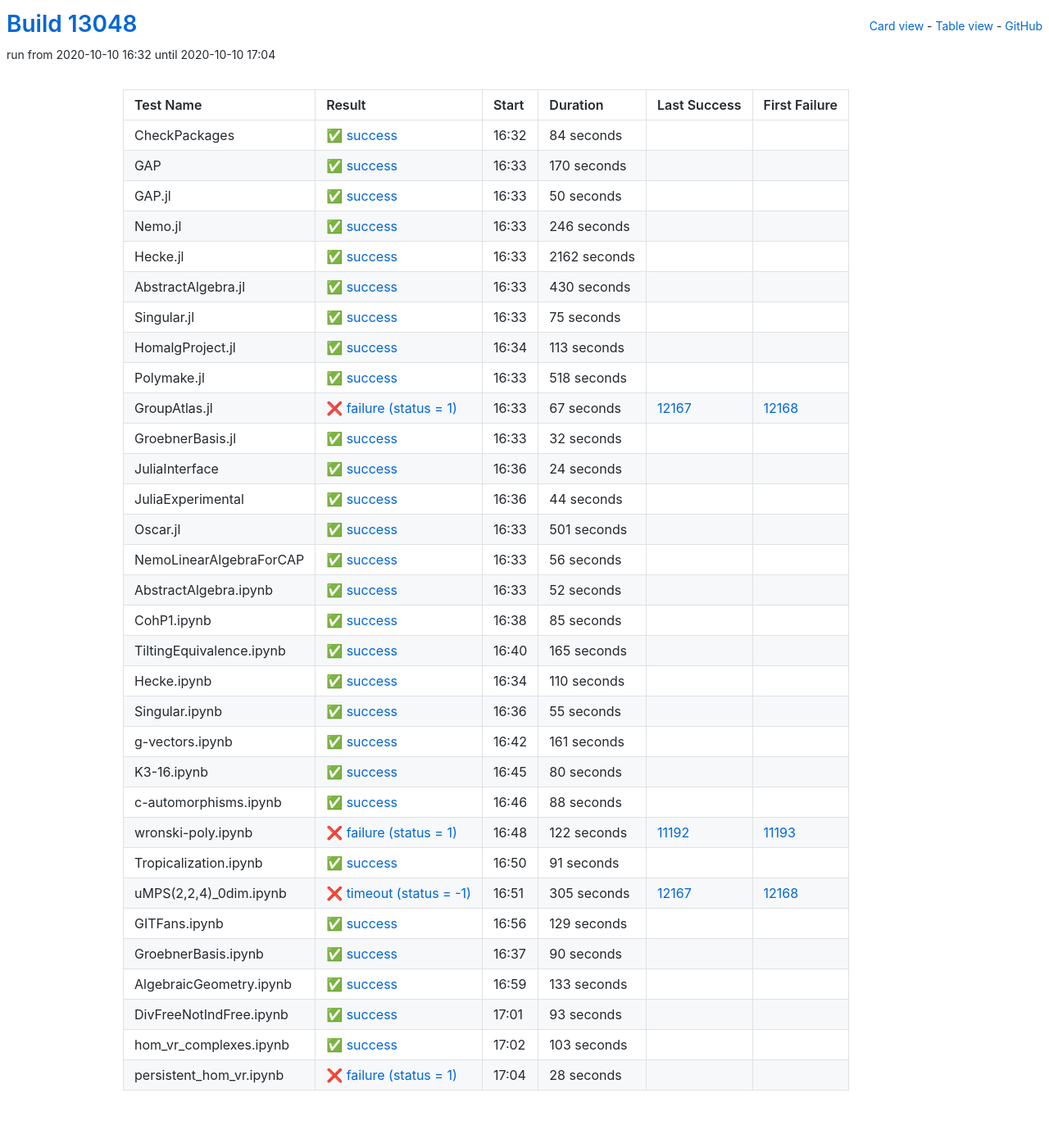
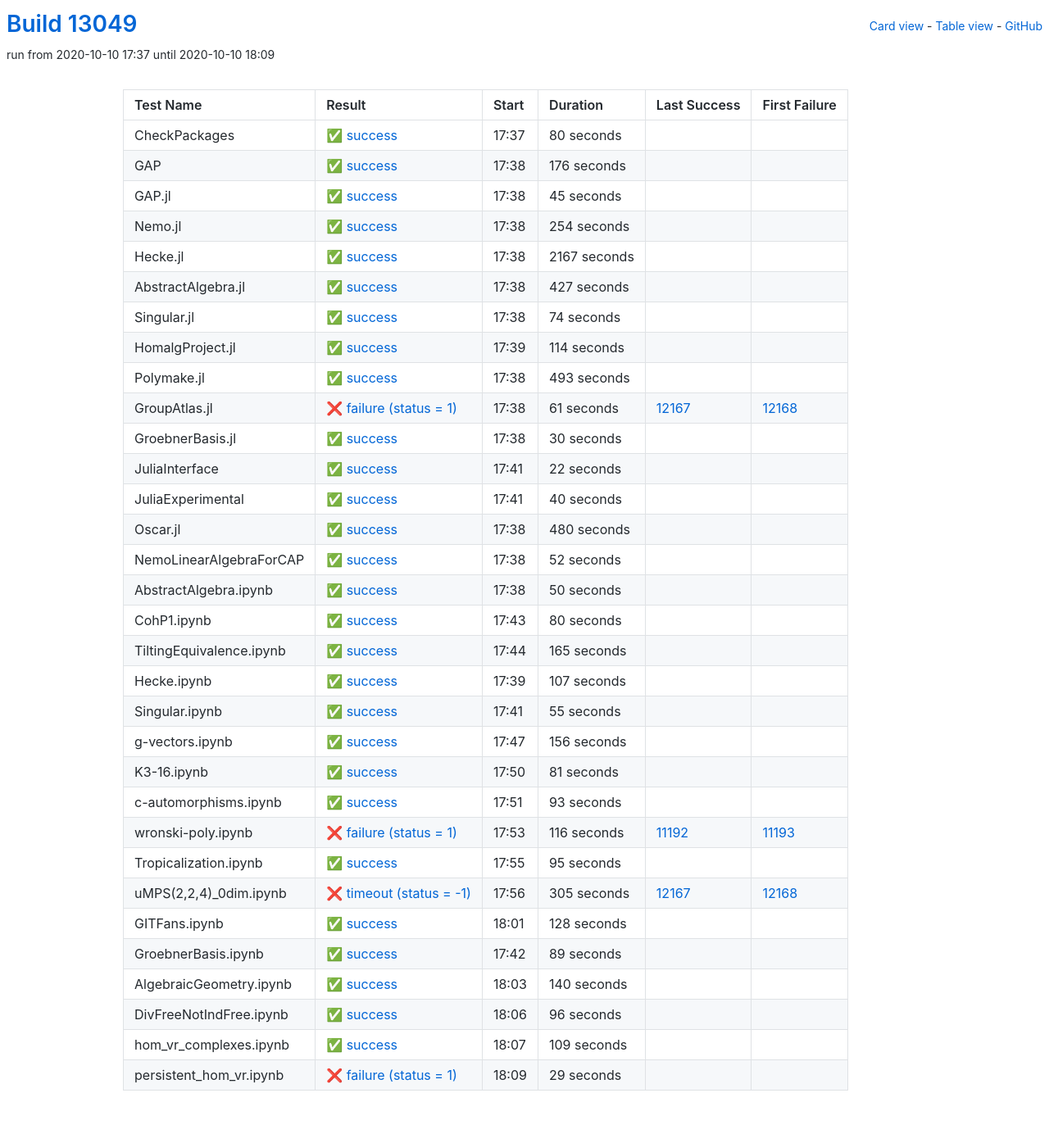
Before and after one commit to oscar-system/oscar-ci-status, a Jekyll site: the page built from table.html, in a window 1280 px wide. Shown: the whole page at 82% size. Built offline with Jekyll 4.4.1, drawn with Linux system fonts in a browser that asks for light colours.

Commit message:
Build #13049

```diff
--- a/_data/ci.yml
+++ b/_data/ci.yml
@@ -1,6 +1,6 @@
 ---
-build: 13048
-build_url: https://oscarci.mathematik.uni-kl.de/job/oscar/13048/
+build: 13049
+build_url: https://oscarci.mathematik.uni-kl.de/job/oscar/13049/
 job: oscar
 organization: oscar-system
 repo: oscar-ci-status
@@ -8,32 +8,188 @@
 tests:
 - name: CheckPackages
   id: checkpackages
-  log: https://oscarci.mathematik.uni-kl.de/job/oscar/13048/artifact/logs/build-13048/CheckPackages.log
-  start: 2020-10-10 16:32
+  log: https://oscarci.mathematik.uni-kl.de/job/oscar/13049/artifact/logs/build-13049/CheckPackages.log
+  start: 2020-10-10 17:37
   success: true
   exitcode: 0
   status: success
-  duration: 84
+  duration: 80
   last_success: false
   last_success_url:
   first_failure: false
   first_failure_url:
 - name: GAP
   id: gap
-  log: https://oscarci.mathematik.uni-kl.de/job/oscar/13048/artifact/logs/build-13048/GAP.log
-  start: 2020-10-10 16:33
+  log: https://oscarci.mathematik.uni-kl.de/job/oscar/13049/artifact/logs/build-13049/GAP.log
+  start: 2020-10-10 17:38
   success: true
   exitcode: 0
   status: success
-  duration: 170
+  duration: 176
   last_success: false
   last_success_url:
   first_failure: false
   first_failure_url:
 - name: GAP.jl
   id: gap-jl
-  log: https://oscarci.mathematik.uni-kl.de/job/oscar/13048/artifact/logs/build-13048/GAP.jl.log
-  start: 2020-10-10 16:33
+  log: https://oscarci.mathematik.uni-kl.de/job/oscar/13049/artifact/logs/build-13049/GAP.jl.log
+  start: 2020-10-10 17:38
+  success: true
+  exitcode: 0
+  status: success
+  duration: 45
+  last_success: false
+  last_success_url:
+  first_failure: false
+  first_failure_url:
+- name: Nemo.jl
+  id: nemo-jl
+  log: https://oscarci.mathematik.uni-kl.de/job/oscar/13049/artifact/logs/build-13049/Nemo.jl.log
+  start: 2020-10-10 17:38
+  success: true
+  exitcode: 0
+  status: success
+  duration: 254
+  last_success: false
+  last_success_url:
+  first_failure: false
+  first_failure_url:
+- name: Hecke.jl
+  id: hecke-jl
+  log: https://oscarci.mathematik.uni-kl.de/job/oscar/13049/artifact/logs/build-13049/Hecke.jl.log
+  start: 2020-10-10 17:38
+  success: true
+  exitcode: 0
+  status: success
+  duration: 2167
+  last_success: false
+  last_success_url:
+  first_failure: false
+  first_failure_url:
+- name: AbstractAlgebra.jl
+  id: abstractalgebra-jl
+  log: https://oscarci.mathematik.uni-kl.de/job/oscar/13049/artifact/logs/build-13049/AbstractAlgebra.jl.log
+  start: 2020-10-10 17:38
+  success: true
+  exitcode: 0
+  status: success
+  duration: 427
+  last_success: false
+  last_success_url:
+  first_failure: false
+  first_failure_url:
+- name: Singular.jl
+  id: singular-jl
+  log: https://oscarci.mathematik.uni-kl.de/job/oscar/13049/artifact/logs/build-13049/Singular.jl.log
+  start: 2020-10-10 17:38
+  success: true
+  exitcode: 0
+  status: success
+  duration: 74
+  last_success: false
+  last_success_url:
+  first_failure: false
+  first_failure_url:
+- name: HomalgProject.jl
+  id: homalgproject-jl
+  log: https://oscarci.mathematik.uni-kl.de/job/oscar/13049/artifact/logs/build-13049/HomalgProject.jl.log
+  start: 2020-10-10 17:39
+  success: true
+  exitcode: 0
+  status: success
+  duration: 114
+  last_success: false
+  last_success_url:
+  first_failure: false
+  first_failure_url:
+- name: Polymake.jl
+  id: polymake-jl
+  log: https://oscarci.mathematik.uni-kl.de/job/oscar/13049/artifact/logs/build-13049/Polymake.jl.log
+  start: 2020-10-10 17:38
+  success: true
+  exitcode: 0
+  status: success
+  duration: 493
+  last_success: false
+  last_success_url:
+  first_failure: false
+  first_failure_url:
+- name: GroupAtlas.jl
+  id: groupatlas-jl
+  log: https://oscarci.mathematik.uni-kl.de/job/oscar/13049/artifact/logs/build-13049/GroupAtlas.jl.log
+  start: 2020-10-10 17:38
+  success: false
+  exitcode: 1
+  status: failure
+  duration: 61
+  last_success: 12167
+  last_success_url: https://oscarci.mathematik.uni-kl.de/job/oscar/12167/
+  first_failure: 12168
+  first_failure_url: https://oscarci.mathematik.uni-kl.de/job/oscar/12168/
+- name: GroebnerBasis.jl
+  id: groebnerbasis-jl
+  log: https://oscarci.mathematik.uni-kl.de/job/oscar/13049/artifact/logs/build-13049/GroebnerBasis.jl.log
+  start: 2020-10-10 17:38
+  success: true
+  exitcode: 0
+  status: success
+  duration: 30
+  last_success: false
+  last_success_url:
+  first_failure: false
+  first_failure_url:
+- name: JuliaInterface
+  id: juliainterface
+  log: https://oscarci.mathematik.uni-kl.de/job/oscar/13049/artifact/logs/build-13049/JuliaInterface.log
+  start: 2020-10-10 17:41
+  success: true
+  exitcode: 0
+  status: success
+  duration: 22
+  last_success: false
+  last_success_url:
+  first_failure: false
+  first_failure_url:
+- name: JuliaExperimental
+  id: juliaexperimental
+  log: https://oscarci.mathematik.uni-kl.de/job/oscar/13049/artifact/logs/build-13049/JuliaExperimental.log
+  start: 2020-10-10 17:41
+  success: true
+  exitcode: 0
+  status: success
+  duration: 40
+  last_success: false
+  last_success_url:
+  first_failure: false
+  first_failure_url:
+- name: Oscar.jl
+  id: oscar-jl
+  log: https://oscarci.mathematik.uni-kl.de/job/oscar/13049/artifact/logs/build-13049/Oscar.jl.log
+  start: 2020-10-10 17:38
+  success: true
+  exitcode: 0
+  status: success
+  duration: 480
+  last_success: false
+  last_success_url:
+  first_failure: false
+  first_failure_url:
+- name: NemoLinearAlgebraForCAP
+  id: nemolinearalgebraforcap
+  log: https://oscarci.mathematik.uni-kl.de/job/oscar/13049/artifact/logs/build-13049/NemoLinearAlgebraForCAP.log
+  start: 2020-10-10 17:38
+  success: true
+  exitcode: 0
+  status: success
+  duration: 52
+  last_success: false
+  last_success_url:
+  first_failure: false
+  first_failure_url:
+- name: AbstractAlgebra.ipynb
+  id: abstractalgebra-ipynb
+  log: https://oscarci.mathematik.uni-kl.de/job/oscar/13049/artifact/logs/build-13049/AbstractAlgebra.ipynb.log
+  start: 2020-10-10 17:38
   success: true
   exitcode: 0
   status: success
@@ -42,178 +198,22 @@
   last_success_url:
   first_failure: false
   first_failure_url:
-- name: Nemo.jl
-  id: nemo-jl
-  log: https://oscarci.mathematik.uni-kl.de/job/oscar/13048/artifact/logs/build-13048/Nemo.jl.log
-  start: 2020-10-10 16:33
+- name: CohP1.ipynb
+  id: cohp1-ipynb
+  log: https://oscarci.mathematik.uni-kl.de/job/oscar/13049/artifact/logs/build-13049/CohP1.ipynb.log
+  start: 2020-10-10 17:43
   success: true
   exitcode: 0
   status: success
-  duration: 246
-  last_success: false
-  last_success_url:
-  first_failure: false
-  first_failure_url:
-- name: Hecke.jl
-  id: hecke-jl
-  log: https://oscarci.mathematik.uni-kl.de/job/oscar/13048/artifact/logs/build-13048/Hecke.jl.log
-  start: 2020-10-10 16:33
-  success: true
-  exitcode: 0
-  status: success
-  duration: 2162
-  last_success: false
-  last_success_url:
-  first_failure: false
-  first_failure_url:
-- name: AbstractAlgebra.jl
-  id: abstractalgebra-jl
-  log: https://oscarci.mathematik.uni-kl.de/job/oscar/13048/artifact/logs/build-13048/AbstractAlgebra.jl.log
-  start: 2020-10-10 16:33
-  success: true
-  exitcode: 0
-  status: success
-  duration: 430
-  last_success: false
-  last_success_url:
-  first_failure: false
-  first_failure_url:
-- name: Singular.jl
-  id: singular-jl
-  log: https://oscarci.mathematik.uni-kl.de/job/oscar/13048/artifact/logs/build-13048/Singular.jl.log
-  start: 2020-10-10 16:33
-  success: true
-  exitcode: 0
-  status: success
-  duration: 75
-  last_success: false
-  last_success_url:
-  first_failure: false
-  first_failure_url:
-- name: HomalgProject.jl
-  id: homalgproject-jl
-  log: https://oscarci.mathematik.uni-kl.de/job/oscar/13048/artifact/logs/build-13048/HomalgProject.jl.log
-  start: 2020-10-10 16:34
-  success: true
-  exitcode: 0
-  status: success
-  duration: 113
-  last_success: false
-  last_success_url:
-  first_failure: false
-  first_failure_url:
-- name: Polymake.jl
-  id: polymake-jl
-  log: https://oscarci.mathematik.uni-kl.de/job/oscar/13048/artifact/logs/build-13048/Polymake.jl.log
-  start: 2020-10-10 16:33
-  success: true
-  exitcode: 0
-  status: success
-  duration: 518
-  last_success: false
-  last_success_url:
-  first_failure: false
-  first_failure_url:
-- name: GroupAtlas.jl
-  id: groupatlas-jl
-  log: https://oscarci.mathematik.uni-kl.de/job/oscar/13048/artifact/logs/build-13048/GroupAtlas.jl.log
-  start: 2020-10-10 16:33
-  success: false
-  exitcode: 1
-  status: failure
-  duration: 67
-  last_success: 12167
-  last_success_url: https://oscarci.mathematik.uni-kl.de/job/oscar/12167/
-  first_failure: 12168
-  first_failure_url: https://oscarci.mathematik.uni-kl.de/job/oscar/12168/
-- name: GroebnerBasis.jl
-  id: groebnerbasis-jl
-  log: https://oscarci.mathematik.uni-kl.de/job/oscar/13048/artifact/logs/build-13048/GroebnerBasis.jl.log
-  start: 2020-10-10 16:33
-  success: true
-  exitcode: 0
-  status: success
-  duration: 32
-  last_success: false
-  last_success_url:
-  first_failure: false
-  first_failure_url:
-- name: JuliaInterface
-  id: juliainterface
-  log: https://oscarci.mathematik.uni-kl.de/job/oscar/13048/artifact/logs/build-13048/JuliaInterface.log
-  start: 2020-10-10 16:36
-  success: true
-  exitcode: 0
-  status: success
-  duration: 24
-  last_success: false
-  last_success_url:
-  first_failure: false
-  first_failure_url:
-- name: JuliaExperimental
-  id: juliaexperimental
-  log: https://oscarci.mathematik.uni-kl.de/job/oscar/13048/artifact/logs/build-13048/JuliaExperimental.log
-  start: 2020-10-10 16:36
-  success: true
-  exitcode: 0
-  status: success
-  duration: 44
-  last_success: false
-  last_success_url:
-  first_failure: false
-  first_failure_url:
-- name: Oscar.jl
-  id: oscar-jl
-  log: https://oscarci.mathematik.uni-kl.de/job/oscar/13048/artifact/logs/build-13048/Oscar.jl.log
-  start: 2020-10-10 16:33
-  success: true
-  exitcode: 0
-  status: success
-  duration: 501
-  last_success: false
-  last_success_url:
-  first_failure: false
-  first_failure_url:
-- name: NemoLinearAlgebraForCAP
-  id: nemolinearalgebraforcap
-  log: https://oscarci.mathematik.uni-kl.de/job/oscar/13048/artifact/logs/build-13048/NemoLinearAlgebraForCAP.log
-  start: 2020-10-10 16:33
-  success: true
-  exitcode: 0
-  status: success
-  duration: 56
-  last_success: false
-  last_success_url:
-  first_failure: false
-  first_failure_url:
-- name: AbstractAlgebra.ipynb
-  id: abstractalgebra-ipynb
-  log: https://oscarci.mathematik.uni-kl.de/job/oscar/13048/artifact/logs/build-13048/AbstractAlgebra.ipynb.log
-  start: 2020-10-10 16:33
-  success: true
-  exitcode: 0
-  status: success
-  duration: 52
-  last_success: false
-  last_success_url:
-  first_failure: false
-  first_failure_url:
-- name: CohP1.ipynb
-  id: cohp1-ipynb
-  log: https://oscarci.mathematik.uni-kl.de/job/oscar/13048/artifact/logs/build-13048/CohP1.ipynb.log
-  start: 2020-10-10 16:38
-  success: true
-  exitcode: 0
-  status: success
-  duration: 85
+  duration: 80
   last_success: false
   last_success_url:
   first_failure: false
   first_failure_url:
 - name: TiltingEquivalence.ipynb
   id: tiltingequivalence-ipynb
-  log: https://oscarci.mathematik.uni-kl.de/job/oscar/13048/artifact/logs/build-13048/TiltingEquivalence.ipynb.log
-  start: 2020-10-10 16:40
+  log: https://oscarci.mathematik.uni-kl.de/job/oscar/13049/artifact/logs/build-13049/TiltingEquivalence.ipynb.log
+  start: 2020-10-10 17:44
   success: true
   exitcode: 0
   status: success
@@ -224,20 +224,20 @@
   first_failure_url:
 - name: Hecke.ipynb
   id: hecke-ipynb
-  log: https://oscarci.mathematik.uni-kl.de/job/oscar/13048/artifact/logs/build-13048/Hecke.ipynb.log
-  start: 2020-10-10 16:34
+  log: https://oscarci.mathematik.uni-kl.de/job/oscar/13049/artifact/logs/build-13049/Hecke.ipynb.log
+  start: 2020-10-10 17:39
   success: true
   exitcode: 0
   status: success
-  duration: 110
+  duration: 107
   last_success: false
   last_success_url:
   first_failure: false
   first_failure_url:
 - name: Singular.ipynb
   id: singular-ipynb
-  log: https://oscarci.mathematik.uni-kl.de/job/oscar/13048/artifact/logs/build-13048/Singular.ipynb.log
-  start: 2020-10-10 16:36
+  log: https://oscarci.mathematik.uni-kl.de/job/oscar/13049/artifact/logs/build-13049/Singular.ipynb.log
+  start: 2020-10-10 17:41
   success: true
   exitcode: 0
   status: success
@@ -248,68 +248,68 @@
   first_failure_url:
 - name: g-vectors.ipynb
   id: g-vectors-ipynb
-  log: https://oscarci.mathematik.uni-kl.de/job/oscar/13048/artifact/logs/build-13048/g-vectors.ipynb.log
-  start: 2020-10-10 16:42
+  log: https://oscarci.mathematik.uni-kl.de/job/oscar/13049/artifact/logs/build-13049/g-vectors.ipynb.log
+  start: 2020-10-10 17:47
   success: true
   exitcode: 0
   status: success
-  duration: 161
+  duration: 156
   last_success: false
   last_success_url:
   first_failure: false
   first_failure_url:
 - name: K3-16.ipynb
   id: k3-16-ipynb
-  log: https://oscarci.mathematik.uni-kl.de/job/oscar/13048/artifact/logs/build-13048/K3-16.ipynb.log
-  start: 2020-10-10 16:45
+  log: https://oscarci.mathematik.uni-kl.de/job/oscar/13049/artifact/logs/build-13049/K3-16.ipynb.log
+  start: 2020-10-10 17:50
   success: true
   exitcode: 0
   status: success
-  duration: 80
+  duration: 81
   last_success: false
   last_success_url:
   first_failure: false
   first_failure_url:
 - name: c-automorphisms.ipynb
   id: c-automorphisms-ipynb
-  log: https://oscarci.mathematik.uni-kl.de/job/oscar/13048/artifact/logs/build-13048/c-automorphisms.ipynb.log
-  start: 2020-10-10 16:46
+  log: https://oscarci.mathematik.uni-kl.de/job/oscar/13049/artifact/logs/build-13049/c-automorphisms.ipynb.log
+  start: 2020-10-10 17:51
   success: true
   exitcode: 0
   status: success
-  duration: 88
+  duration: 93
   last_success: false
   last_success_url:
   first_failure: false
   first_failure_url:
 - name: wronski-poly.ipynb
   id: wronski-poly-ipynb
-  log: https://oscarci.mathematik.uni-kl.de/job/oscar/13048/artifact/logs/build-13048/wronski-poly.ipynb.log
-  start: 2020-10-10 16:48
+  log: https://oscarci.mathematik.uni-kl.de/job/oscar/13049/artifact/logs/build-13049/wronski-poly.ipynb.log
+  start: 2020-10-10 17:53
   success: false
   exitcode: 1
   status: failure
-  duration: 122
+  duration: 116
   last_success: 11192
   last_success_url: https://oscarci.mathematik.uni-kl.de/job/oscar/11192/
   first_failure: 11193
   first_failure_url: https://oscarci.mathematik.uni-kl.de/job/oscar/11193/
 - name: Tropicalization.ipynb
   id: tropicalization-ipynb
-  log: https://oscarci.mathematik.uni-kl.de/job/oscar/13048/artifact/logs/build-13048/Tropicalization.ipynb.log
-  start: 2020-10-10 16:50
+  log: https://oscarci.mathematik.uni-kl.de/job/oscar/13049/artifact/logs/build-13049/Tropicalization.ipynb.log
+  start: 2020-10-10 17:55
   success: true
   exitcode: 0
   status: success
-  duration: 91
+  duration: 95
   last_success: false
   last_success_url:
   first_failure: false
   first_failure_url:
 - name: uMPS(2,2,4)_0dim.ipynb
   id: umps-2-2-4-0dim-ipynb
-  log: https://oscarci.mathematik.uni-kl.de/job/oscar/13048/artifact/logs/build-13048/uMPS-2-2-4-_0dim.ipynb.log
-  start: 2020-10-10 16:51
+  log: https://oscarci.mathematik.uni-kl.de/job/oscar/13049/artifact/logs/build-13049/uMPS-2-2-4-_0dim.ipynb.log
+  start: 2020-10-10 17:56
   success: false
   exitcode: -1
   status: timeout
@@ -320,72 +320,72 @@
   first_failure_url: https://oscarci.mathematik.uni-kl.de/job/oscar/12168/
 - name: GITFans.ipynb
   id: gitfans-ipynb
-  log: https://oscarci.mathematik.uni-kl.de/job/oscar/13048/artifact/logs/build-13048/GITFans.ipynb.log
-  start: 2020-10-10 16:56
+  log: https://oscarci.mathematik.uni-kl.de/job/oscar/13049/artifact/logs/build-13049/GITFans.ipynb.log
+  start: 2020-10-10 18:01
   success: true
   exitcode: 0
   status: success
-  duration: 129
+  duration: 128
   last_success: false
   last_success_url:
   first_failure: false
   first_failure_url:
 - name: GroebnerBasis.ipynb
   id: groebnerbasis-ipynb
-  log: https://oscarci.mathematik.uni-kl.de/job/oscar/13048/artifact/logs/build-13048/GroebnerBasis.ipynb.log
-  start: 2020-10-10 16:37
+  log: https://oscarci.mathematik.uni-kl.de/job/oscar/13049/artifact/logs/build-13049/GroebnerBasis.ipynb.log
+  start: 2020-10-10 17:42
   success: true
   exitcode: 0
   status: success
-  duration: 90
+  duration: 89
   last_success: false
   last_success_url:
   first_failure: false
   first_failure_url:
 - name: AlgebraicGeometry.ipynb
   id: algebraicgeometry-ipynb
-  log: https://oscarci.mathematik.uni-kl.de/job/oscar/13048/artifact/logs/build-13048/AlgebraicGeometry.ipynb.log
-  start: 2020-10-10 16:59
+  log: https://oscarci.mathematik.uni-kl.de/job/oscar/13049/artifact/logs/build-13049/AlgebraicGeometry.ipynb.log
+  start: 2020-10-10 18:03
   success: true
   exitcode: 0
   status: success
-  duration: 133
+  duration: 140
   last_success: false
   last_success_url:
   first_failure: false
   first_failure_url:
 - name: DivFreeNotIndFree.ipynb
   id: divfreenotindfree-ipynb
-  log: https://oscarci.mathematik.uni-kl.de/job/oscar/13048/artifact/logs/build-13048/DivFreeNotIndFree.ipynb.log
-  start: 2020-10-10 17:01
+  log: https://oscarci.mathematik.uni-kl.de/job/oscar/13049/artifact/logs/build-13049/DivFreeNotIndFree.ipynb.log
+  start: 2020-10-10 18:06
   success: true
   exitcode: 0
   status: success
-  duration: 93
+  duration: 96
   last_success: false
   last_success_url:
   first_failure: false
   first_failure_url:
 - name: hom_vr_complexes.ipynb
   id: hom-vr-complexes-ipynb
-  log: https://oscarci.mathematik.uni-kl.de/job/oscar/13048/artifact/logs/build-13048/hom_vr_complexes.ipynb.log
-  start: 2020-10-10 17:02
+  log: https://oscarci.mathematik.uni-kl.de/job/oscar/13049/artifact/logs/build-13049/hom_vr_complexes.ipynb.log
+  start: 2020-10-10 18:07
   success: true
   exitcode: 0
   status: success
-  duration: 103
+  duration: 109
   last_success: false
   last_success_url:
   first_failure: false
   first_failure_url:
 - name: persistent_hom_vr.ipynb
   id: persistent-hom-vr-ipynb
-  log: https://oscarci.mathematik.uni-kl.de/job/oscar/13048/artifact/logs/build-13048/persistent_hom_vr.ipynb.log
-  start: 2020-10-10 17:04
+  log: https://oscarci.mathematik.uni-kl.de/job/oscar/13049/artifact/logs/build-13049/persistent_hom_vr.ipynb.log
+  start: 2020-10-10 18:09
   success: false
   exitcode: 1
   status: failure
-  duration: 28
+  duration: 29
   last_success: false
   last_success_url:
   first_failure: false
```
Also changed, not shown: README.md.
